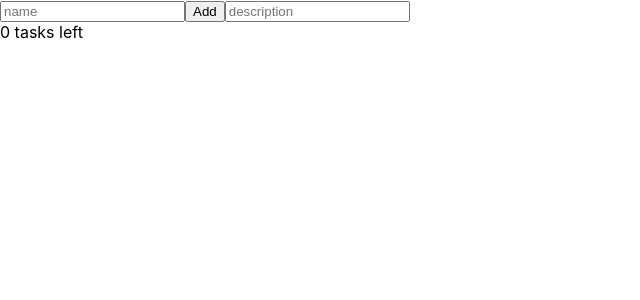
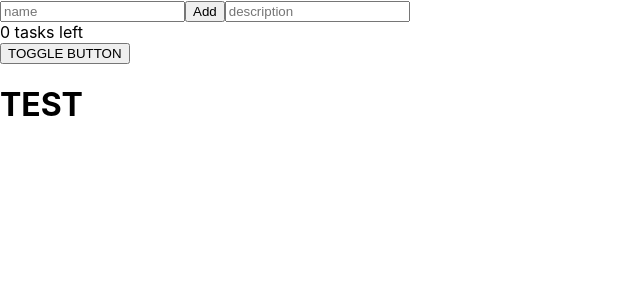
Before and after one commit to brentonmdunn/todo-list, a React (Create React App) app: page / in a window 1280 px wide. Shown: the top 300 px of the page, without its empty margins (0-640 px from the left). Built offline with nearby package versions, Linux system fonts and the light colour scheme.

Commit message:
Complete hide/show proof of concept

```diff
--- a/src/App.js
+++ b/src/App.js
@@ -9,6 +9,7 @@ export default function App() {
     const todoDesceRef = useRef();
 
     const [todos, setTodos] = useState([])
+    const [show, setShow] = useState(true)
 
     function handleAddTodo(e) {
         e.preventDefault();
@@ -47,6 +48,14 @@ export default function App() {
             </form>
 
             <div>{todos.filter(todo => !todo.complete).length} tasks left</div>
+
+            <div>
+                <button onClick={() => setShow(!show)}>TOGGLE BUTTON</button>
+                {
+                    show?<h1>TEST</h1>:null
+                }
+            </div>
+
         </>
 
     )
```
